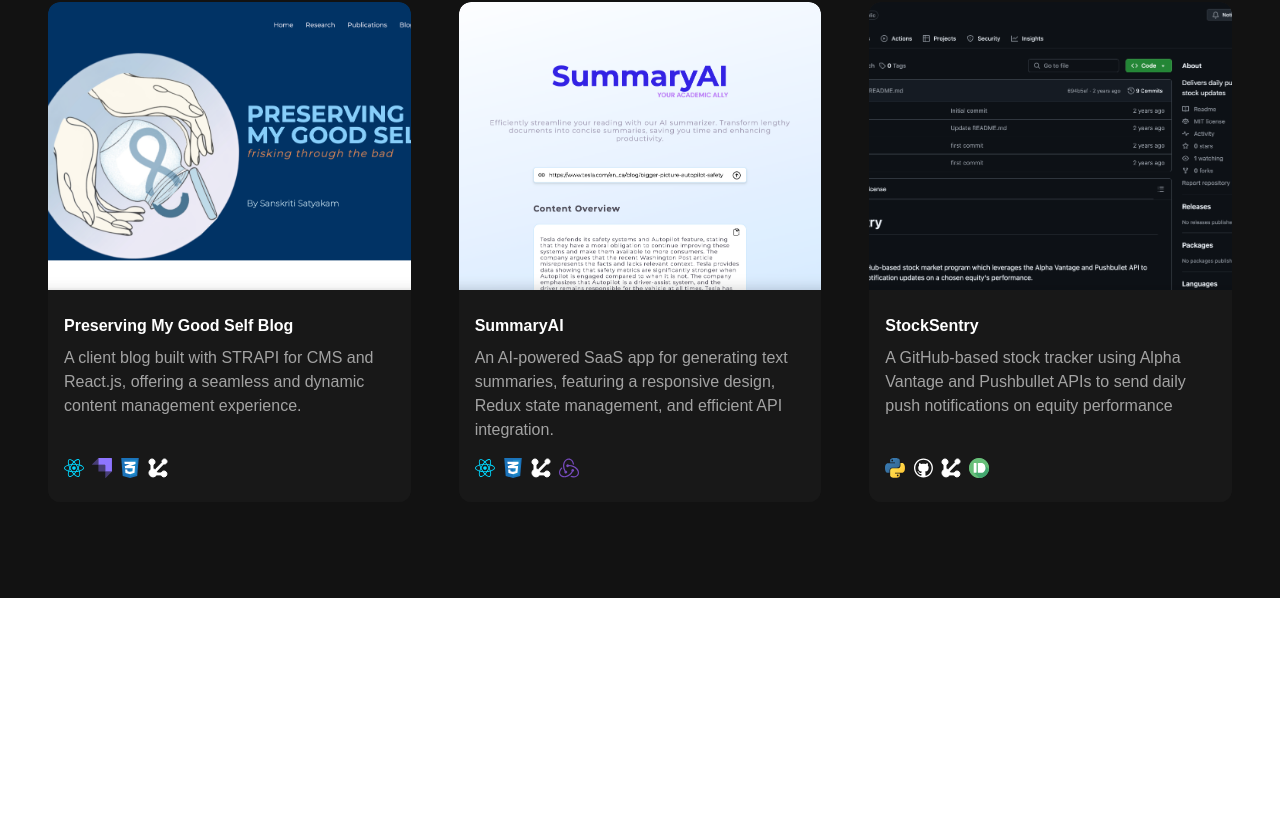
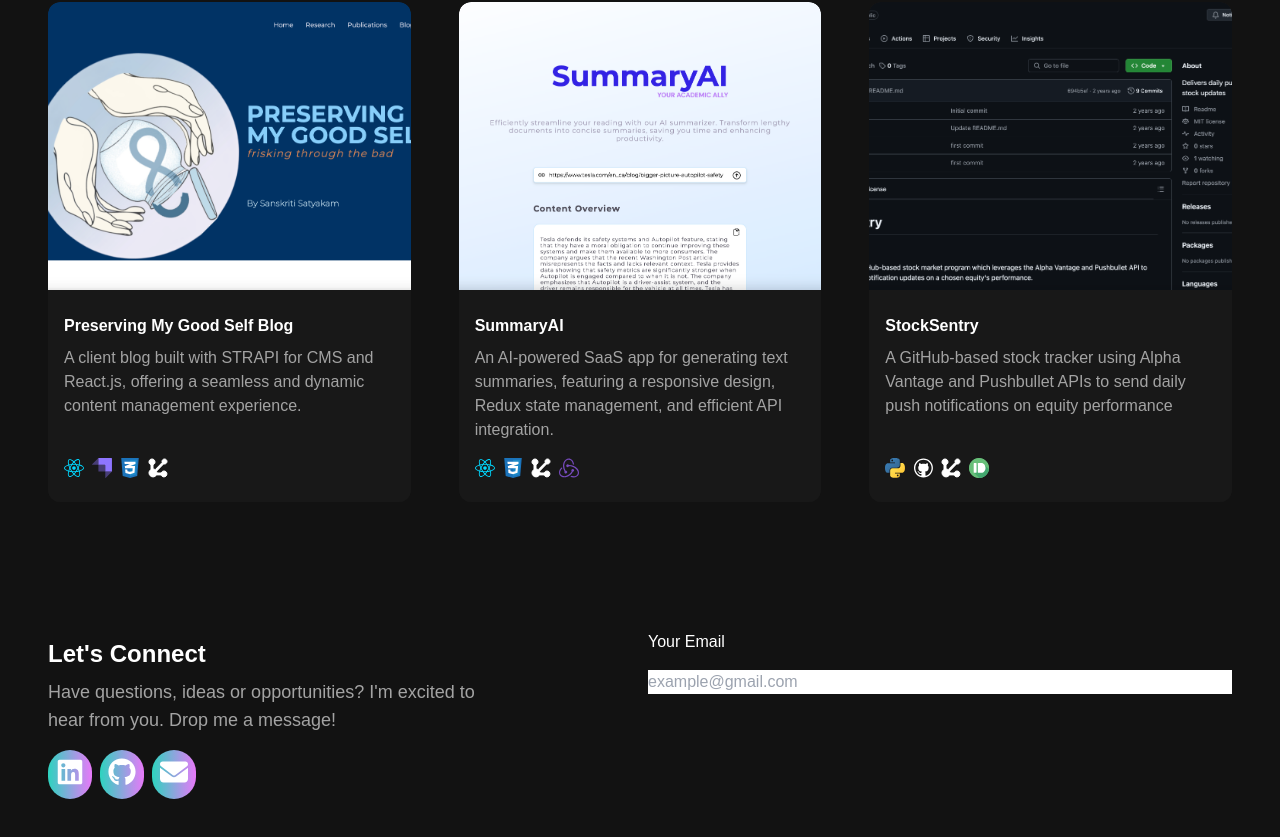
Before and after one commit to NishevithaV/Portfolio-App, a Next.js app: page / in a window 1280 px wide. Shown: the part 1723-2560 px from the top of the page. Before the commit the page ends 2321 px from the top, so only its background shows below. Built offline with nearby package versions, Linux system fonts and the light colour scheme.

Commit message:
rendered fontawesome icons, created basic form layout and positioning on contact section

```diff
--- a/app/components/ContactSection.jsx
+++ b/app/components/ContactSection.jsx
@@ -1,13 +1,16 @@
+"use client"
 import React from 'react'
+import { FontAwesomeIcon } from '@fortawesome/react-fontawesome'
 import { faGithub, faLinkedin } from '@fortawesome/free-brands-svg-icons'
 import { faEnvelope } from '@fortawesome/free-solid-svg-icons'
 
 const ContactSection = () => {
   return (
-    <section className="grid md:grid-cols-2 my-12 md:my-12 py-24 gap-4" id="contact">
-        <div className="text-xl font-boldtext-white my-2">
-            <h5>Let's Connect</h5>
-            <p className="text-[#ADB7BE] mb-4 max-w-md">
+    <section className="grid md:grid-cols-2 my-12 md:my-12 gap-4" id="contact">
+        <div>
+          {/* Make the heading larger, make icons smaller */}
+            <h4 className="text-2xl font-bold text-white my-2">Let's Connect</h4>
+            <p className="text-neutral-400 text-base sm:text-lg mb-4 max-w-md">
                 {" "}
                 Have questions, ideas or opportunities? I'm excited to hear from you. Drop me a message!
             </p>
@@ -23,8 +26,13 @@ const ContactSection = () => {
               <a href="mailto:nishevitha.v@gmail.com" className="p-2 rounded-full bg-gradient-to-r from-teal-400 to-fuchsia-400 hover:scale-110 transition-transform duration-200">
                 <FontAwesomeIcon icon={faEnvelope} className="text-white" style={{ width: '28px', height: '28px' }} />
               </a>
-
             </div>
+        </div>
+        <div>
+          <form className="flex flex-col gap-4">
+            <label htmlFor="email" className="text-white">Your Email</label>
+            <input type="email" id="email" required placeholder="example@gmail.com"/>
+          </form>
         </div>
     </section>
   )
--- a/app/page.js
+++ b/app/page.js
@@ -3,6 +3,7 @@ import Hero from "./components/Hero";
 import Navbar from './components/Navbar'
 import WorkSection from "./components/WorkSection";
 import Projects from "./components/Projects";
+import ContactSection from "./components/ContactSection";
 
 export default function Home() {
   return (
@@ -16,6 +17,7 @@ export default function Home() {
           <WorkSection />
         </div>
         <Projects />
+        <ContactSection />
       </div>
     </main>
   );
--- a/package.json
+++ b/package.json
@@ -13,6 +13,7 @@
     "@fortawesome/free-solid-svg-icons": "^6.7.2",
     "@fortawesome/react-fontawesome": "^0.2.2",
     "@heroicons/react": "^2.2.0",
+    "font-awesome": "^4.7.0",
     "framer-motion": "^12.0.5",
     "next": "15.1.3",
     "react": "^19.0.0",
```
Also changed, not shown: 1 other file (tests, documents, lock files or other folders).
